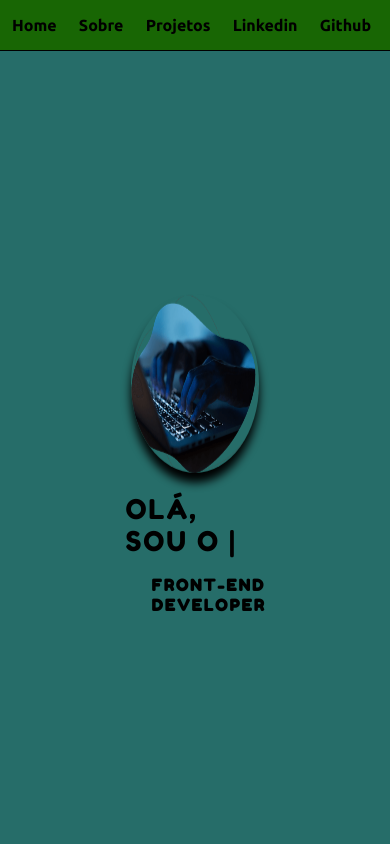
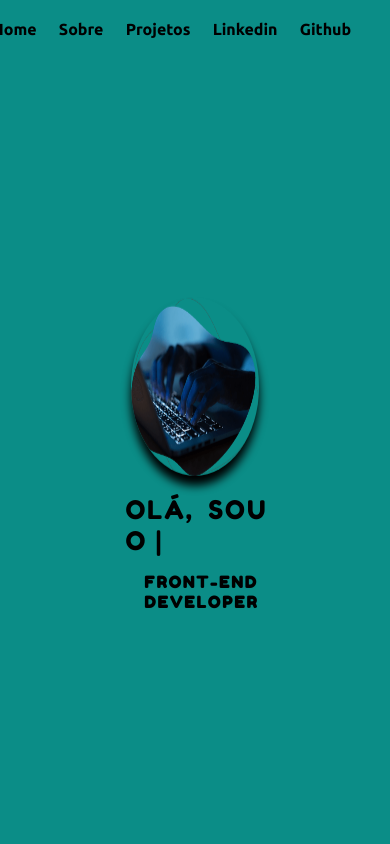
Before and after one commit to kaiocesarnp/portfolio, a plain HTML site: page front.html in a window 390 px wide. Shown: the top 844 px of the page. Drawn offline with nearby package versions, Linux system fonts and the light colour scheme.

Commit message:
portfolio

```diff
--- a/style.css
+++ b/style.css
@@ -16,14 +16,18 @@ body{
   display: flex;
   align-items: center;
   justify-content: center;
-  padding: 5px 20px;
-  height: 40px;
+  width: 100%;
   position: fixed;
-  top: 0;
+  padding: 20px 0;
+  font-family: 'Ubuntu', sans-serif;
   z-index: 999;
-  background-color: #186604;
+  transition: all 0.3s ease;
+}
+
+.one.sticky{
+   background: #cccccc;
+   padding: 15px 0;
    box-shadow: 0 1px 0 #000000;
-  width: 100%;
 }
 
 .nav-list {
@@ -39,6 +43,10 @@ body{
   font-weight: bold;
 }
 
+.nav-list a:hover{
+  color: #fff;
+}
+
 /* SECTION HOME */
 #home {
   display: flex;
@@ -47,7 +55,7 @@ body{
   padding: 5px 20px;
   width: 100%;
   height: 100vh;
-  background-color: rgb(38, 109, 105);
+  background-color: rgb(11, 141, 135);
   box-sizing: border-box;
 }
 
@@ -263,7 +271,7 @@ footer a:hover{
 }
 
 .home-info h1{
-  font: 1.7rem 'Fredoka One', cursive;
+  font: 1.6rem 'Fredoka One', cursive;
   text-transform: uppercase;
   letter-spacing: 2px;
 }
@@ -274,7 +282,7 @@ footer a:hover{
   text-transform: uppercase;
   justify-content: center;
   letter-spacing: 2px;
-  margin-left: 20%;
+  margin-left: 15%;
 }
 }
 @media (max-width: 947px){
```
Lines whose indentation alone changed are shown as unchanged.
